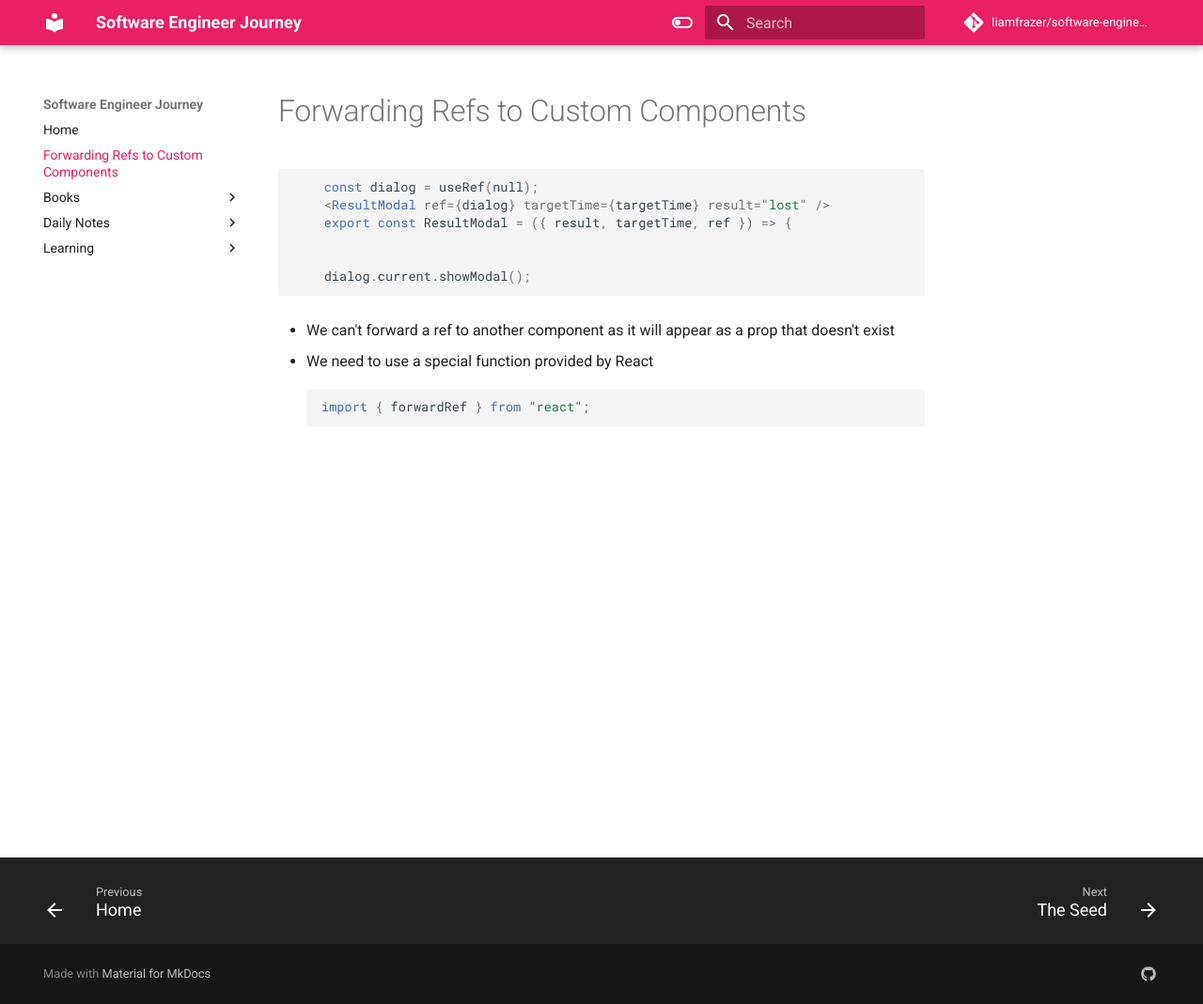
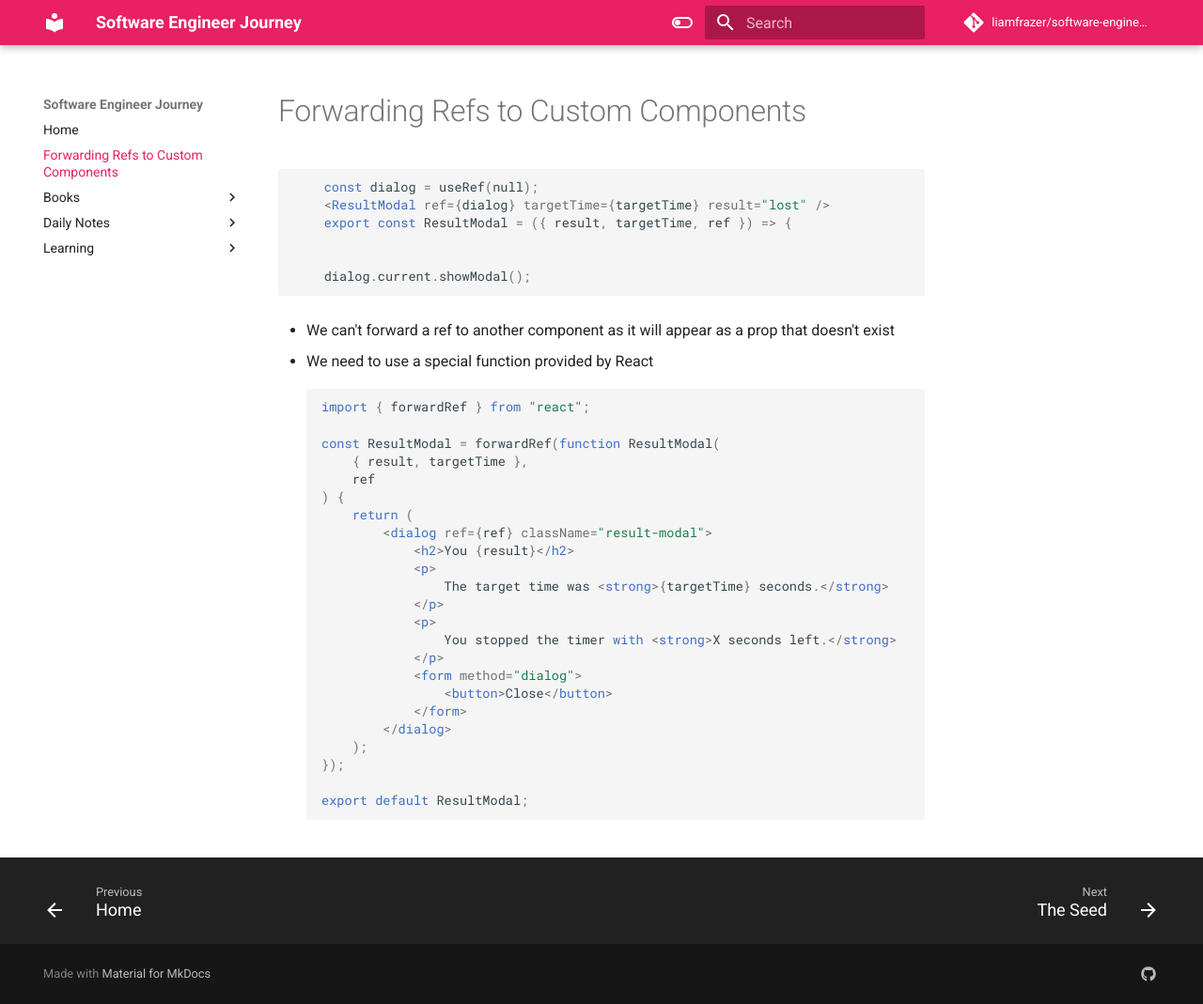
Before and after one commit to liamfrazer/software-engineer-journey, an MkDocs documentation site: the page built from docs/Forwarding Refs to Custom Components.md, in a window 1280 px wide and 1069 px high. Shown: the whole window at 94% size. Built offline with MkDocs 1.6.1 and Material for MkDocs 9.7.7, drawn with Linux system fonts in a browser that asks for light colours; comment, search, counter and statistics services are not loaded.

Commit message:
vault backup: 2023-12-29 16:53:45

````diff
--- a/docs/Forwarding Refs to Custom Components.md
+++ b/docs/Forwarding Refs to Custom Components.md
@@ -19,4 +19,26 @@ tags:
 * We need to use a special function provided by React
 ```jsx
 import { forwardRef } from "react";
+
+const ResultModal = forwardRef(function ResultModal(
+	{ result, targetTime },
+	ref
+) {
+	return (
+		<dialog ref={ref} className="result-modal">
+			<h2>You {result}</h2>
+			<p>
+				The target time was <strong>{targetTime} seconds.</strong>
+			</p>
+			<p>
+				You stopped the timer with <strong>X seconds left.</strong>
+			</p>
+			<form method="dialog">
+				<button>Close</button>
+			</form>
+		</dialog>
+	);
+});
+
+export default ResultModal;
 ```
````
